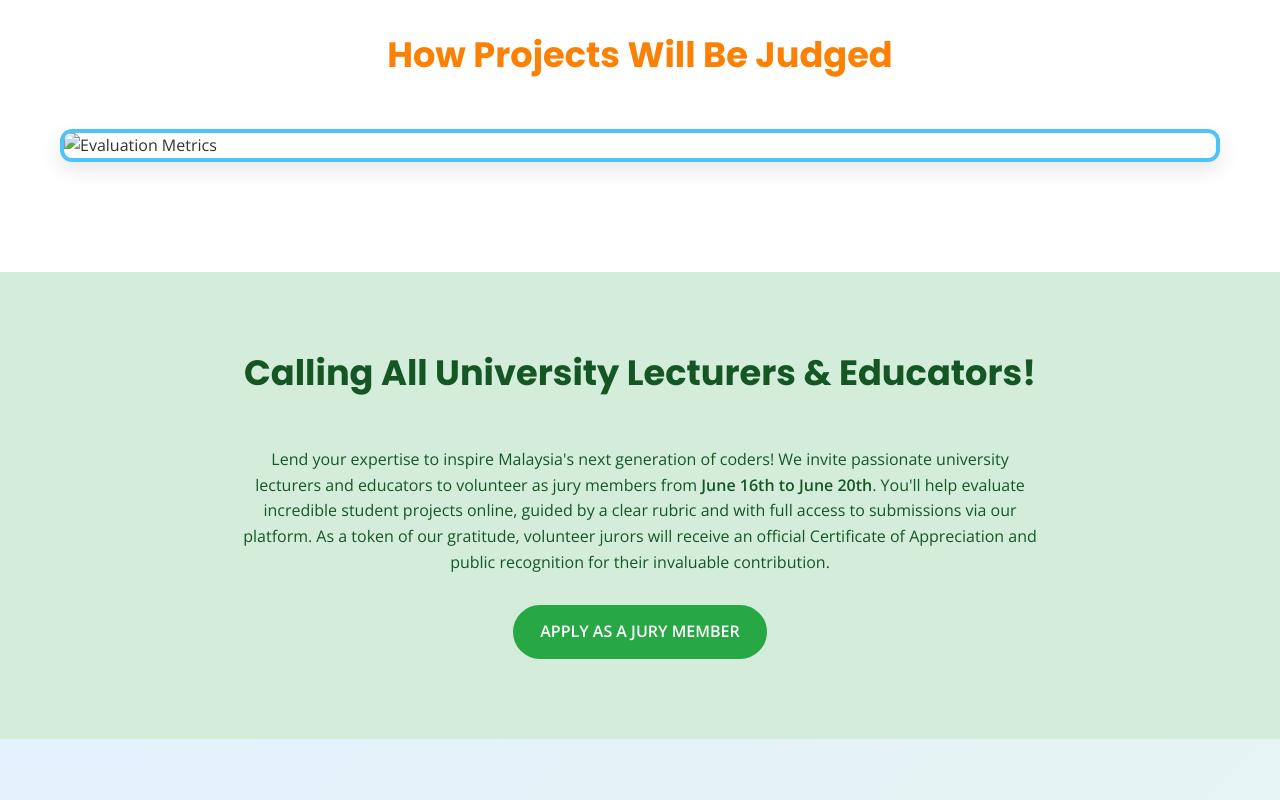
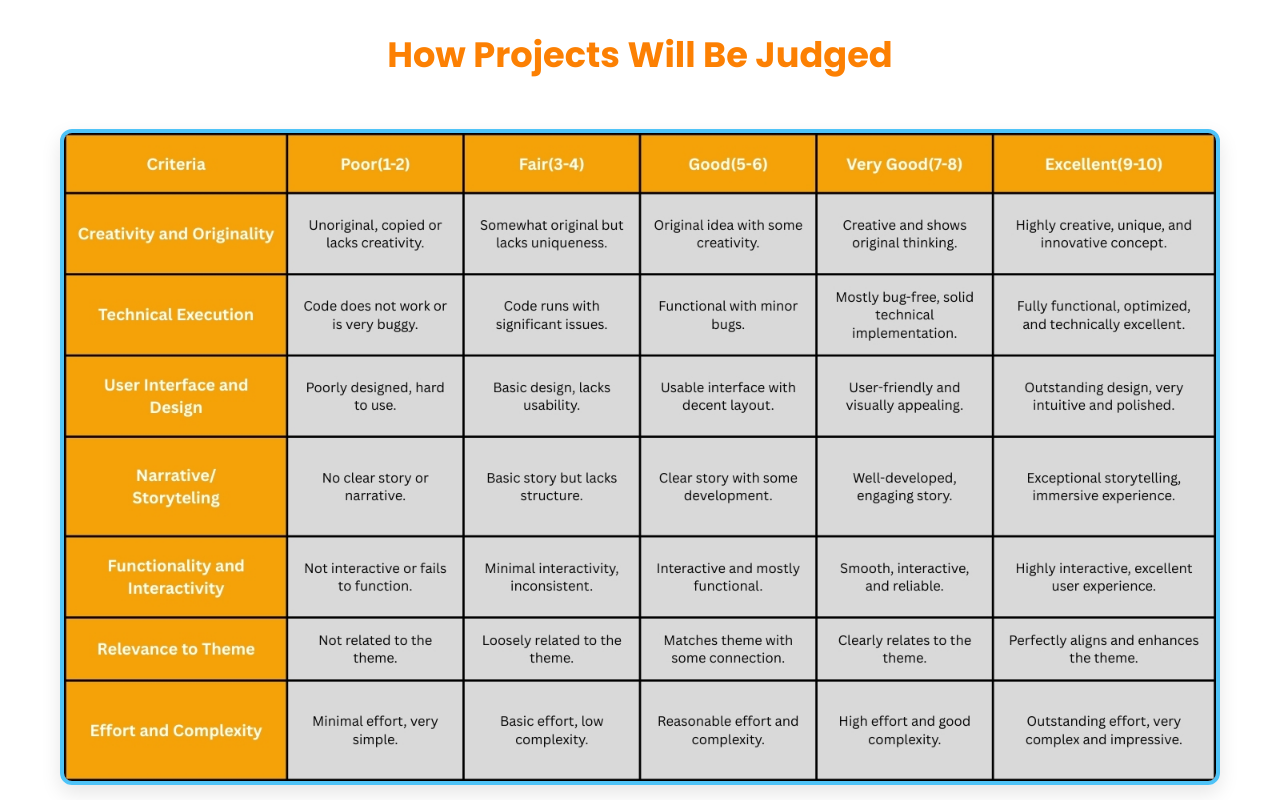
Before and after one commit to dnarrayana08/Scratch-League, a plain HTML site: page index.html in a window 1280 px wide. Shown: the part 3480-4280 px from the top of the page. Drawn offline with nearby package versions, Linux system fonts and the light colour scheme.

Commit message:
Update index.html

```diff
--- a/index.html
+++ b/index.html
@@ -209,7 +209,7 @@
     <img
       id="evaluation-image"
       class="evaluation-image"
-      src="images/Evaluation Metrics-2.jpg"
+      src="Evaluation Metrics-2.jpg"
       alt="Evaluation Metrics"
     />
   </div>
```
